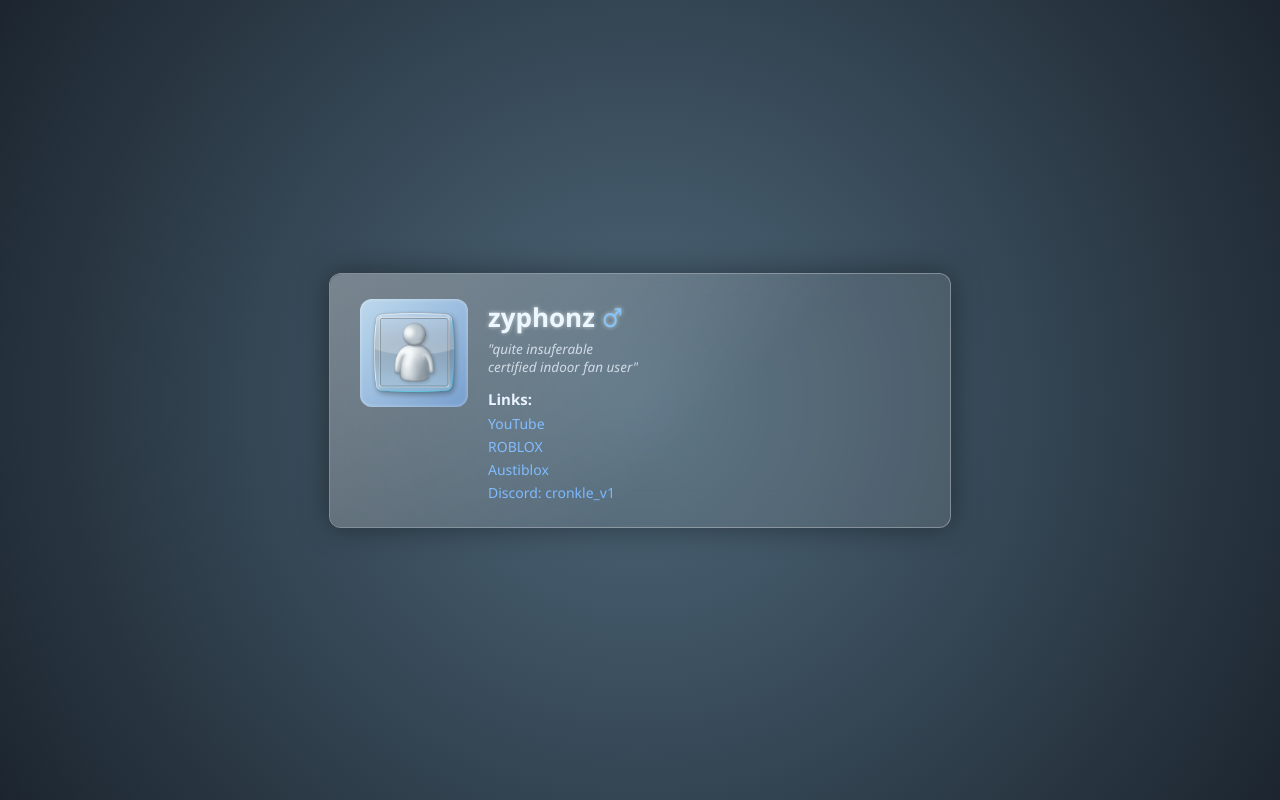
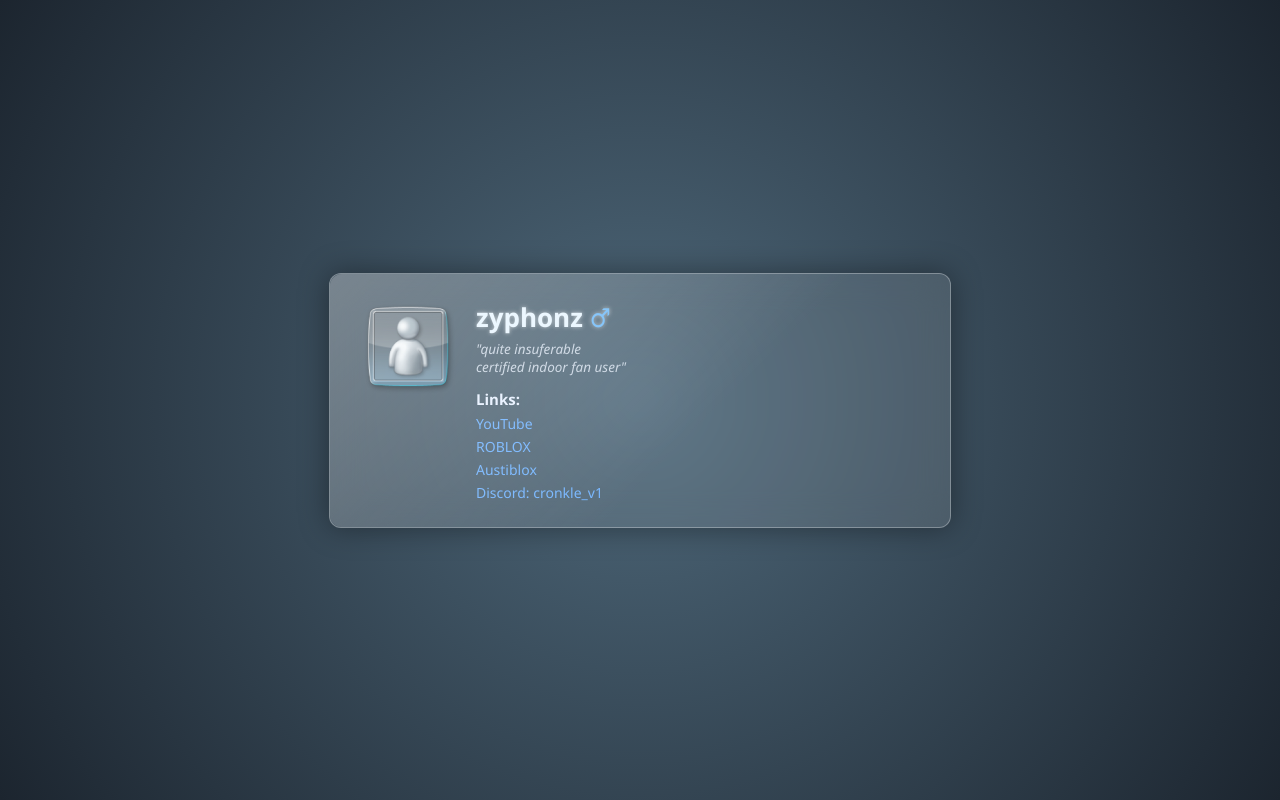
Before and after one commit to zyphonzz/boomba, a plain HTML site: page index.html in a window 1280 px wide. Drawn offline with Linux system fonts and the light colour scheme.

Commit message:
Update index.html

```diff
--- a/index.html
+++ b/index.html
@@ -46,21 +46,22 @@
     .avatar-frame {
       width: 96px;
       height: 96px;
-      padding: 6px;
-      border-radius: 12px;
-      background: linear-gradient(to bottom right, #a9cde8, #6491c7);
-      box-shadow: inset 0 0 4px rgba(255, 255, 255, 0.4);
       display: flex;
       justify-content: center;
       align-items: center;
       flex-shrink: 0;
+      background: transparent;
+      padding: 0;
+      border-radius: 0;
+      box-shadow: none;
     }
 
     .avatar-frame img {
-      width: 100%;
-      height: 100%;
-      border-radius: 8px;
+      width: 96px;
+      height: 96px;
+      object-fit: contain;
     }
+
 
     .profile-info {
       display: flex;
```
